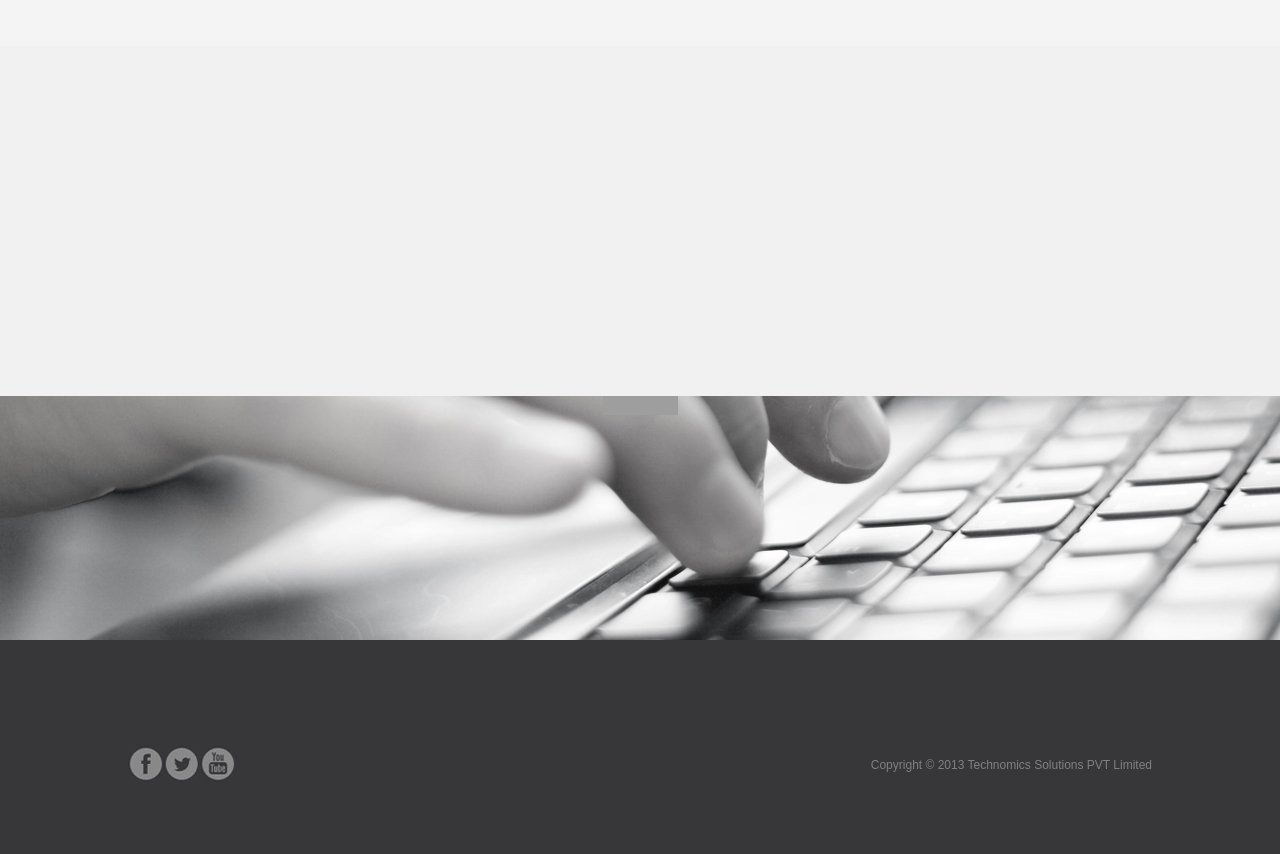
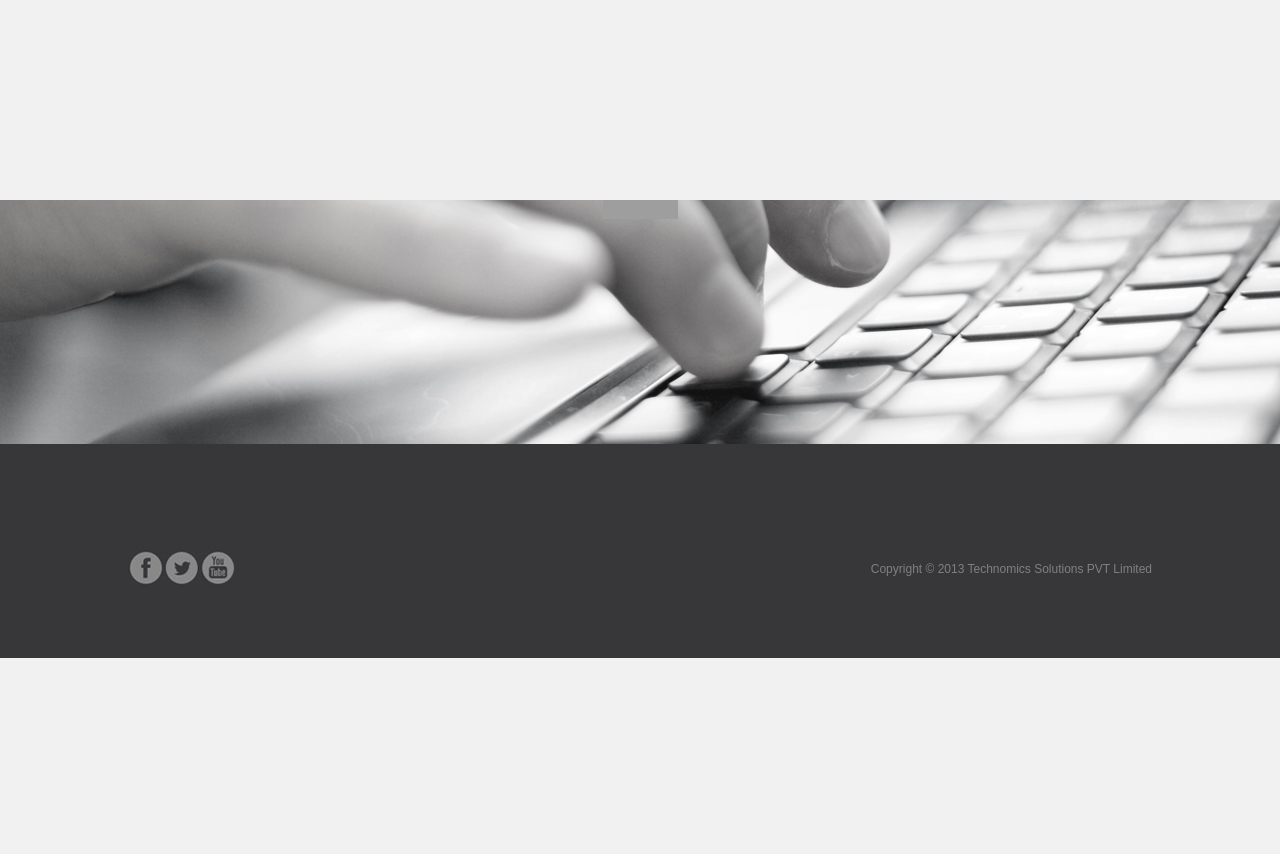
Before and after one commit to technomicssolutions/klarvoyant, a Django app: page / in a window 1280 px wide. Shown: the part 462-1316 px from the top of the page. After the commit the page ends 1120 px from the top, so only its background shows below. Run offline with Django 3.2, Linux system fonts and the light colour scheme; data that the repository does not hold is empty; parts of the project's set-up code (start-up, migrations or seed data) failed here and were passed over; some libraries are stand-ins or nearby versions; grey boxes are pictures that could not be loaded.

Commit message:
style.css changes

```diff
--- a/klarvoyant/web/static/css/style.css
+++ b/klarvoyant/web/static/css/style.css
@@ -1,6 +1,6 @@
 body {
     font-family: Arial;
-    background-color: #F4F4F4;
+    background-color: #FFFFFF;
 }
 .header {
     width: 100%;
@@ -186,7 +186,6 @@ ul.errorlist li {
     font-size: 13px;
     text-align: justify;
     color: #000000;
-    margin-top: 285px;
     margin-bottom: 30px;
 }
 .container .content a{
@@ -201,7 +200,6 @@ ul.errorlist li {
 
 #home_page .content {
     width: 100%;
-    margin-top: 400px;
 }
 #home_page .content #contents {
     width: 100%;
```
